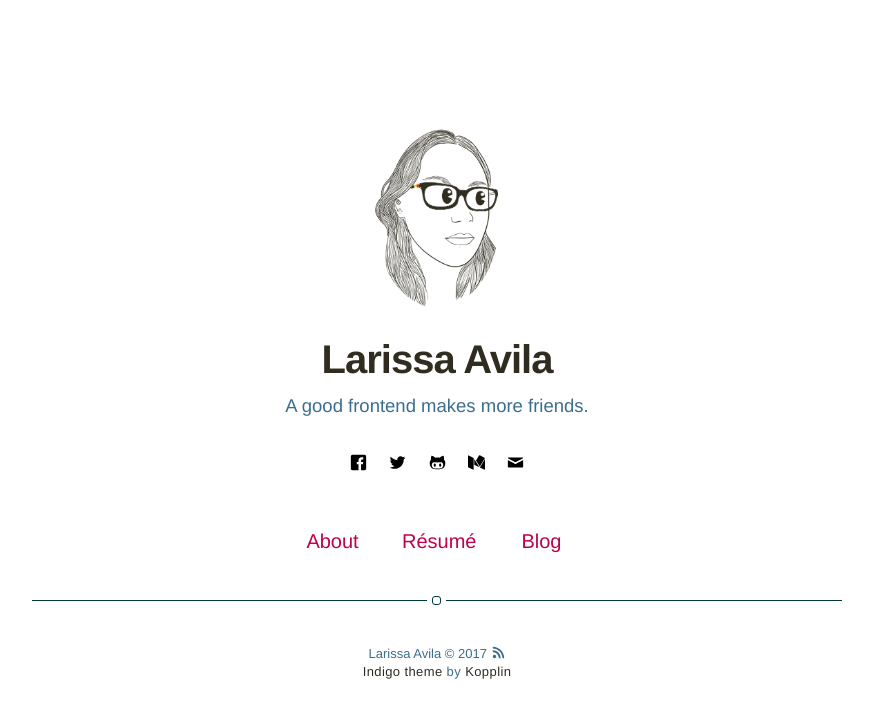
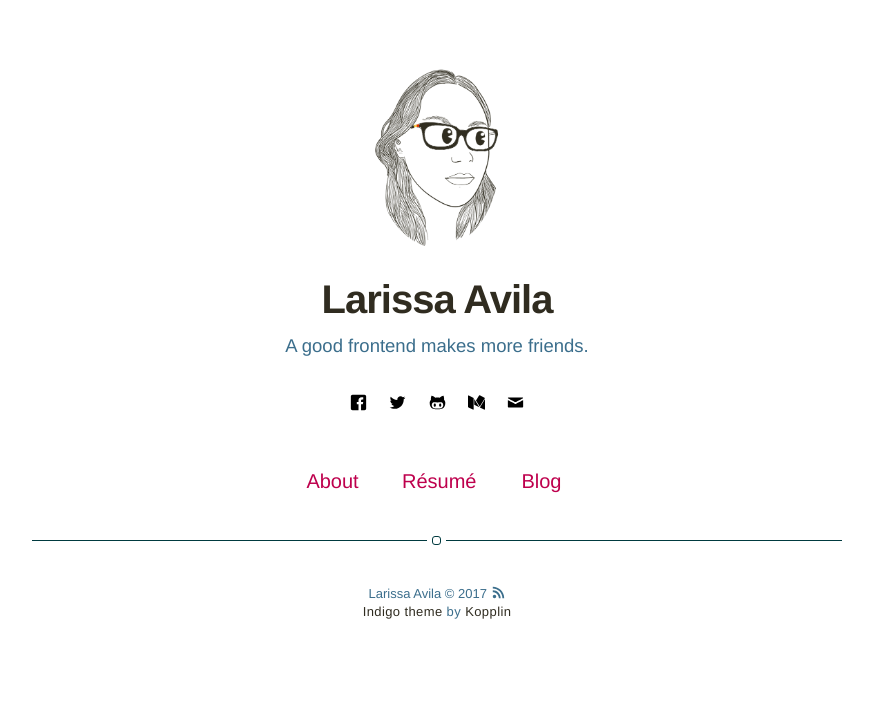
Before and after one commit to Lariicsa/lariicsa-v0, a Jekyll site: the page built from index.html, in a window 1280 px wide. Shown: the top 718 px of the page, without its empty margins (203-1076 px from the left). Built offline with Jekyll 4.4.1, drawn with Linux system fonts in a browser that asks for light colours.

Commit message:
Change margin top from pages

```diff
--- a/_sass/pages/page.sass
+++ b/_sass/pages/page.sass
@@ -1,5 +1,5 @@
 .page
-    margin-top: 125px
+    margin-top: 65px
 
     > h1
         text-align: center
```
